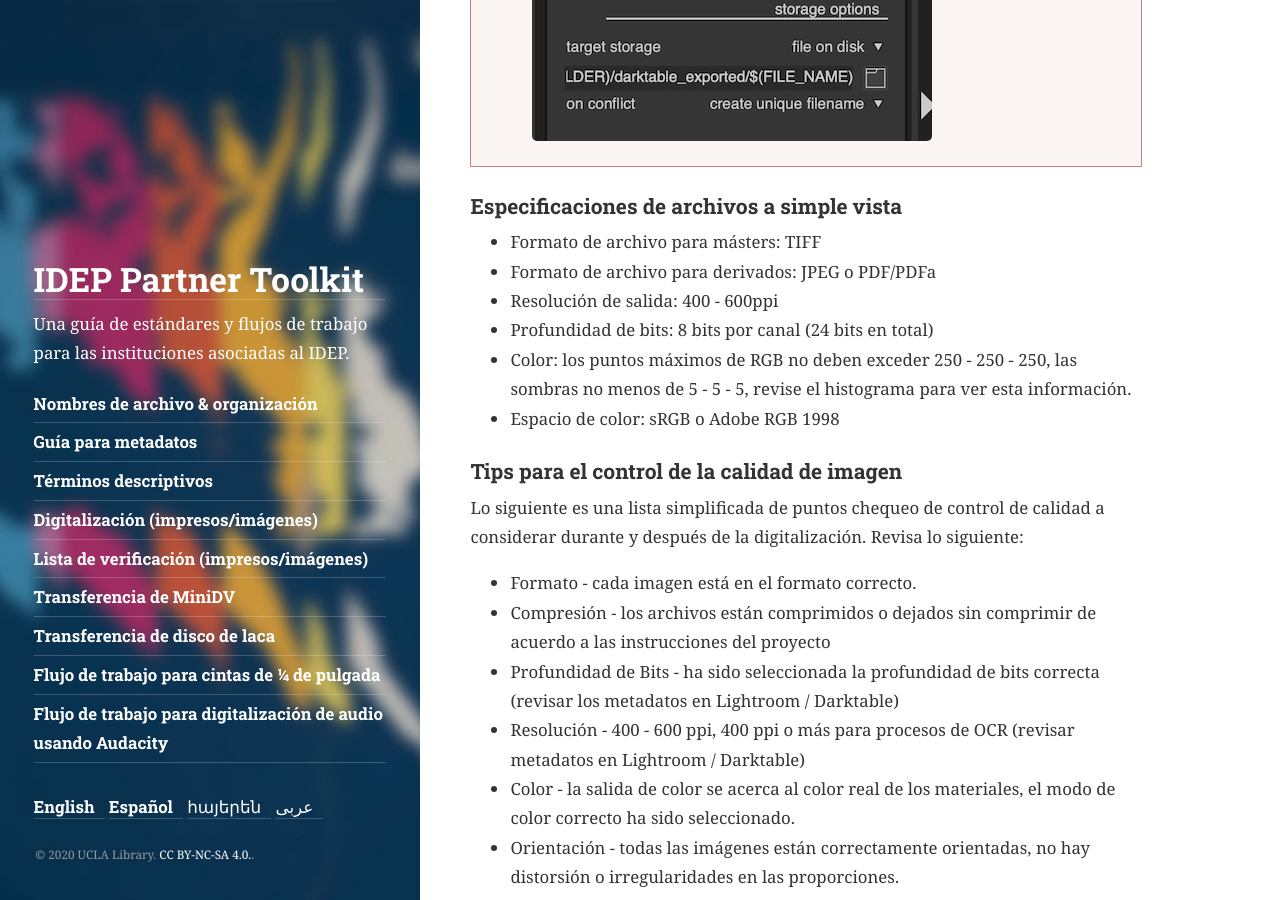
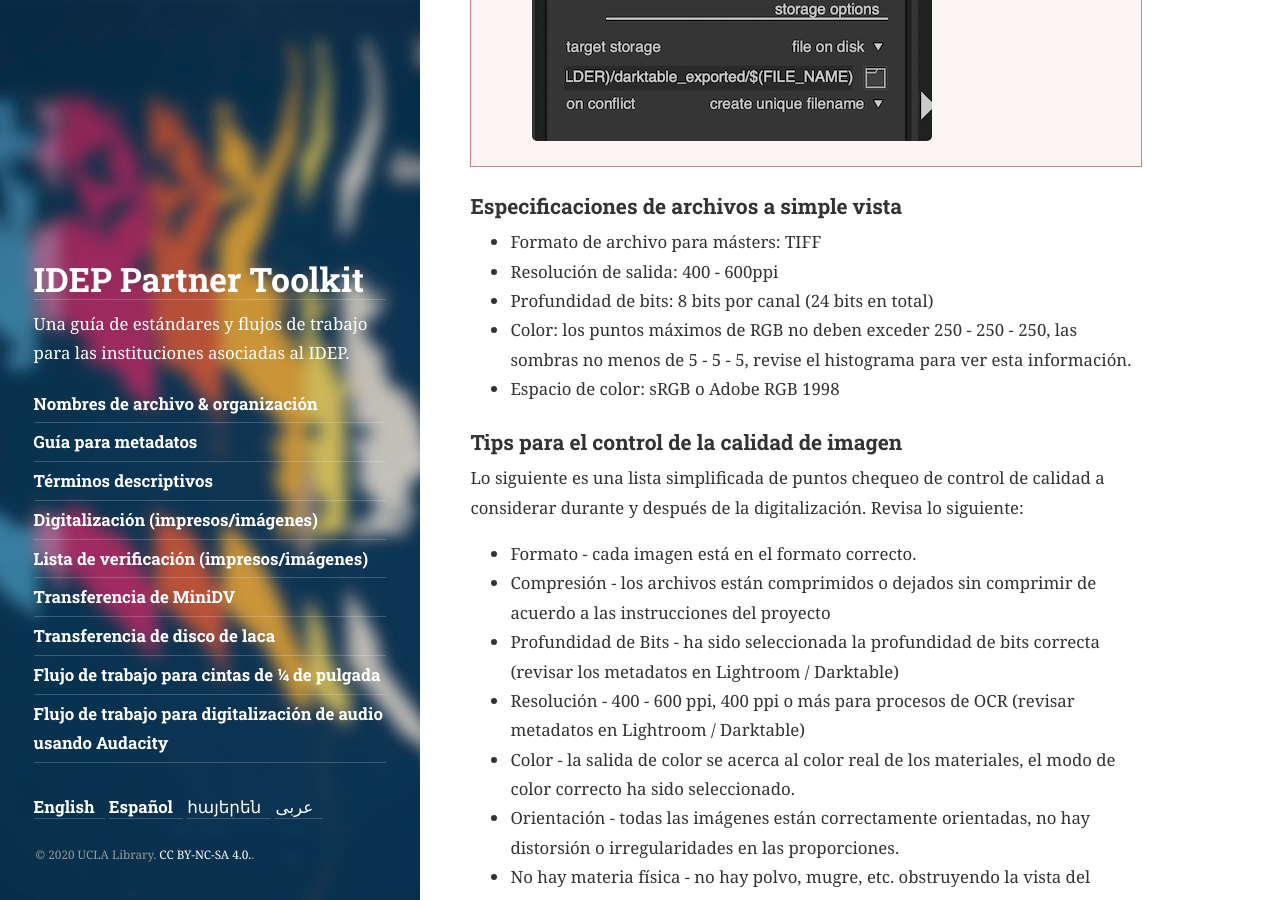
Before and after one commit to UCLALibrary/ideptoolkit, a Jekyll site: the page built from digprint-spa.md, in a window 1280 px wide and 900 px high, scrolled down 16151 px. Built offline with Jekyll 4.4.1, drawn with Linux system fonts in a browser that asks for light colours; nearby versions of some CDN libraries.

Commit message:
Removed "file format for derivatives" bullet
In “File specifications at a glance” section, removed the second bullet point “File format for derivatives: JPEG or PDF/PDF

```diff
--- a/digprint-spa.md
+++ b/digprint-spa.md
@@ -260,7 +260,6 @@ El procesamiento incluye lo siguiente:
 
 ### Especificaciones de archivos a simple vista
 * Formato de archivo para másters: TIFF
-* Formato de archivo para derivados: JPEG o PDF/PDFa
 * Resolución de salida: 400 - 600ppi
 * Profundidad de bits: 8 bits por canal (24 bits en total)
 * Color: los puntos máximos de RGB no deben exceder 250 - 250 - 250, las sombras no menos de 5 - 5 - 5, revise el histograma para ver esta información.
```
